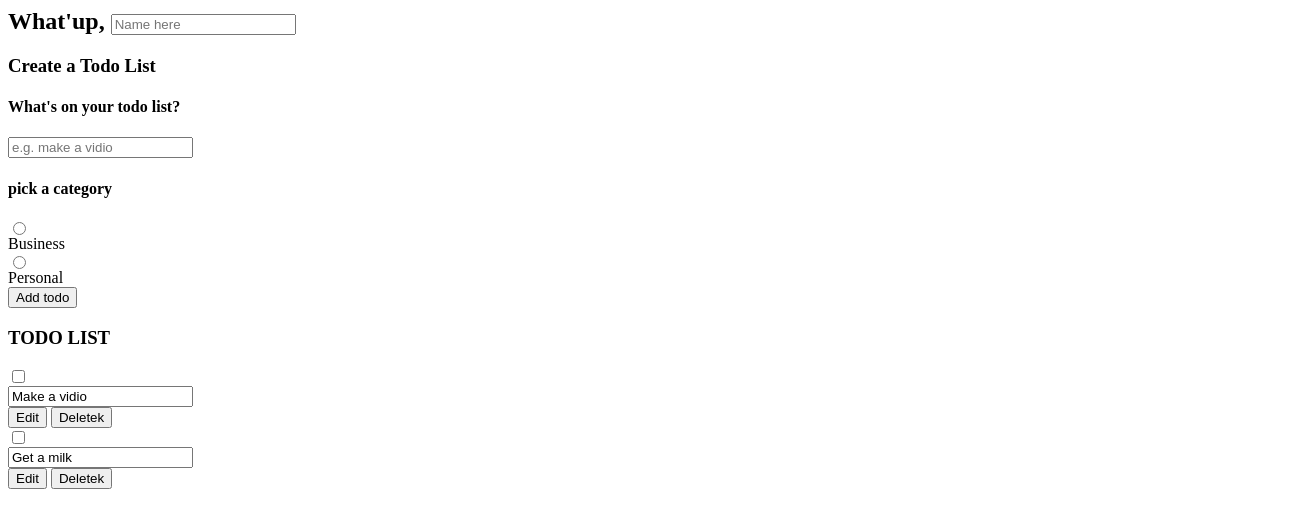
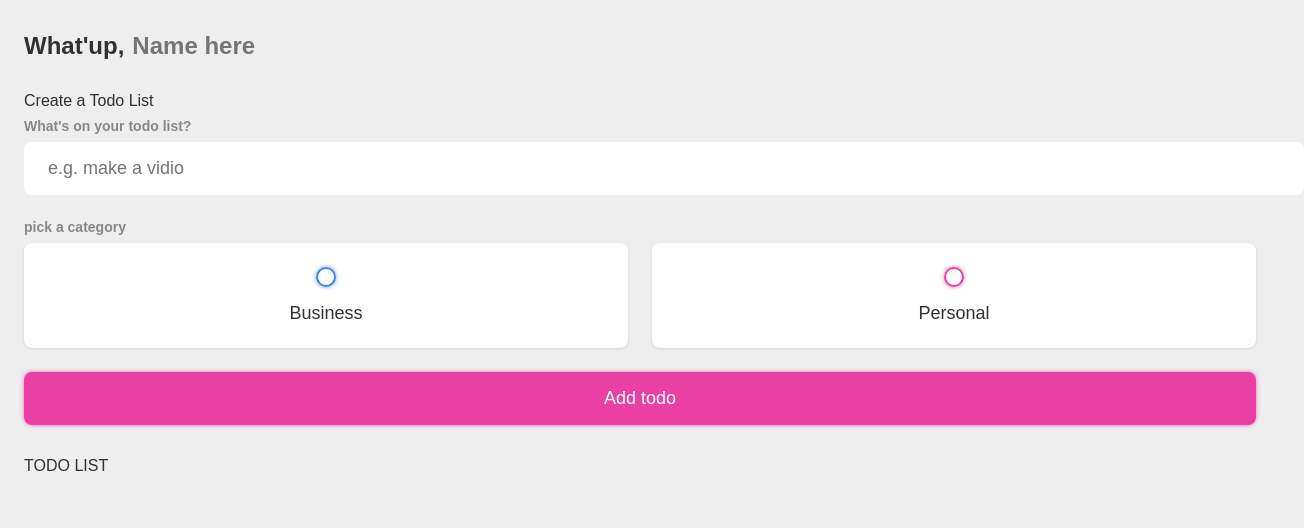
Before and after one commit to FachmiR4/Build-Todo-List-App, a plain HTML site: page index.html in a window 1280 px wide. Shown: the whole page, 1304 px wide, since content can reach past the window. Drawn offline with Linux system fonts and the light colour scheme.

Commit message:
membuat tampilan di file style.css vol.3

```diff
--- a/index.html
+++ b/index.html
@@ -36,10 +36,10 @@
             </form>
         </section>
 
-        <section>
+        <section class="todo-list">
             <h3>TODO LIST</h3>
             <div class="list" id="todo-list">
-                <div class="todo-item">
+                <!-- <div class="todo-item done">
                     <label>
                         <input type="checkbox">
                         <span class="bubble business"></span>
@@ -47,13 +47,11 @@
                     <div class="todo-content">
                         <input type="text" value="Make a vidio" readonly>
                     </div>
-                    <div class="active">
+                    <div class="actions">
                         <button class="edit">Edit</button>
-                        <button class="delete">Deletek</button>
+                        <button class="delete">Delete</button>
                     </div>
                 </div>
-            </div>
-            <div class="list" id="todo-list">
                 <div class="todo-item">
                     <label>
                         <input type="checkbox">
@@ -62,11 +60,11 @@
                     <div class="todo-content">
                         <input type="text" value="Get a milk" readonly>
                     </div>
-                    <div class="active">
+                    <div class="actions">
                         <button class="edit">Edit</button>
-                        <button class="delete">Deletek</button>
+                        <button class="delete">Delete</button>
                     </div>
-                </div>
+                </div> -->
             </div>
         </section>
 
--- a/style.css
+++ b/style.css
@@ -0,0 +1,201 @@
+:root{
+    --primary: #EA40A4;
+    --business: #3A82EE;
+    --personal: var(--primary);
+    --light: #eee;
+    --dark: #313131;
+    --grey: #888;
+    --danger: #ff5b57;
+
+    --shodow: 0 1px 3px rgba(0, 0, 0, 0.1);
+
+    --business-glow: 0 0px 4px rgba(57, 130, 238, 0.75);
+    --personal-glow: 0 0px 4px rgba(234, 64, 164, 0.75);
+}
+*{
+    margin: 0;
+    padding: 0;
+    box-sizing: border-box;
+    font-family: sans-serif;
+}
+input:not([type="radio"]):not([type="checkbox"]), button{
+    appearance: none;
+    border: none;
+    outline: none;
+    background: none;
+    cursor: initial;
+}
+body{
+    background: var(--light);
+    color: var(--dark);
+}
+section{
+    margin-top: 2rem;
+    margin-bottom: 2rem;
+    padding-left: 1.5rem;
+    padding-right: 1.5rem;
+}
+
+h3{
+    color: var(--dark);
+    font-size: 1rem;
+    font-weight: 400;
+    margin-bottom: 0.5rem;
+}
+h4{
+    color: var(--grey);
+    font-size: 0.875rem;
+    font-weight: 700;
+    margin-bottom: 0.5rem;
+}
+.greeting .title{
+    display: flex;
+}
+.greeting .title input{
+    margin-left: 0.5rem;
+    flex: 1 1 0%;
+    min-width: 0;
+}
+.greeting .title,
+.greeting .title input{
+    color: var(--dark);
+    font-size: 1.5rem;
+    font-weight: 700;
+}
+.create-todo input[type="text"]{
+    display: block;
+    width: 100%;
+    font-size: 1.125rem;
+    padding: 1rem 1.5rem;
+    color: var(--dark);
+    background-color: #fff;
+    border-radius: 0.5rem;
+    box-sizing: var(--shodow);
+    margin-bottom: 1.5rem;
+}
+.create-todo .option{
+    display: grid;
+    grid-template-columns: repeat(2, 1fr);
+    grid-gap: 1.5rem;
+    margin-bottom: 1.5rem;
+}
+.create-todo .option label{
+    display: flex;
+    flex-direction: column;
+    align-items: center;
+    justify-content: center;
+    padding: 1.5rem;
+    background-color: #fff;
+    border-radius: 0.5rem;
+    box-shadow: var(--shodow);
+    cursor: pointer;
+}
+input[type="radio"],
+input[type="checkbox"]{
+    display: none;
+}
+.bubble{
+    display: flex;
+    align-items: center;
+    justify-content: center;
+    width: 20px;
+    height: 20px;
+    border-radius: 50%;
+    border: 2px solid var(--business);
+    box-shadow: var(--business-glow);
+}
+.bubble.personal {
+    border-color: var(--personal);
+    box-shadow: var(--personal-glow);
+}
+.bubble::after{
+    content: "";
+    display: block;
+    opacity: 0;
+    width: 0px;
+    height: 0px;
+    background-color: var(--business);
+    box-shadow: var(--business-glow);
+    border-radius: 50%;
+    transition: 0.2s ease-in-out;
+}
+.bubble.personal::after{
+    background-color: var(--personal);
+    box-shadow: var(--personal-glow);
+}
+input:checked ~ .bubble::after{
+    width: 10px;
+    height: 10px;
+    opacity: 1;
+}
+.create-todo .option label div{
+    color: var(--dark);
+    font-size: 1.125rem;
+    margin-top: 1rem;
+}
+.create-todo input[type="submit"]{
+    display: block;
+    width: 100%;
+    font-size: 1.125rem;
+    padding: 1rem 1.5rem;
+    color: #fff;
+    background-color: var(--primary);
+    border-radius: 0.5rem;
+    box-shadow: var(--personal-glow);
+    cursor: pointer;
+    transition: 0.2s ease-in-out;
+}
+.create-todo input[type="submit"]:hover{
+    opacity: 0.75;
+}
+.todo-list .list{
+    margin: 1rem 0;
+}
+.todo-list .todo-item{
+    display: flex;
+    align-items: center;
+    background-color: #fff;
+    padding: 1rem;
+    border-radius: 0.5rem;
+    box-shadow: var(--shodow);
+    margin-bottom: 1rem;
+}
+.todo-item label{
+    display: block;
+    margin-right: 1rem;
+    cursor: pointer;
+}
+.todo-item .todo-content {
+    flex: 1 1 0%;
+}
+.todo-item .todo-content input{
+    color: var(--dark);
+    font-size: 1.125rem;
+}
+.todo-item .actions{
+    display: flex;
+    align-items: center;
+}
+.todo-item .actions button{
+    display: block;
+    padding: 0.5rem;
+    border-radius: 0.25rem;
+    color: #fff;
+    cursor: pointer;
+    transition: 0.2s ease-in-out;
+}
+.todo-item .actions button:hover{
+    opacity: 0.75;
+}
+.todo-item .actions .edit {
+    margin-right: 0.5rem;
+    background-color: var(--primary);
+}
+.todo-item .actions .delete {
+    margin-right: 0.5rem;
+    background-color: var(--danger);
+}
+.todo-item.done .todo-content input{
+    text-decoration: line-through;
+    color: var(--grey);
+}
```
